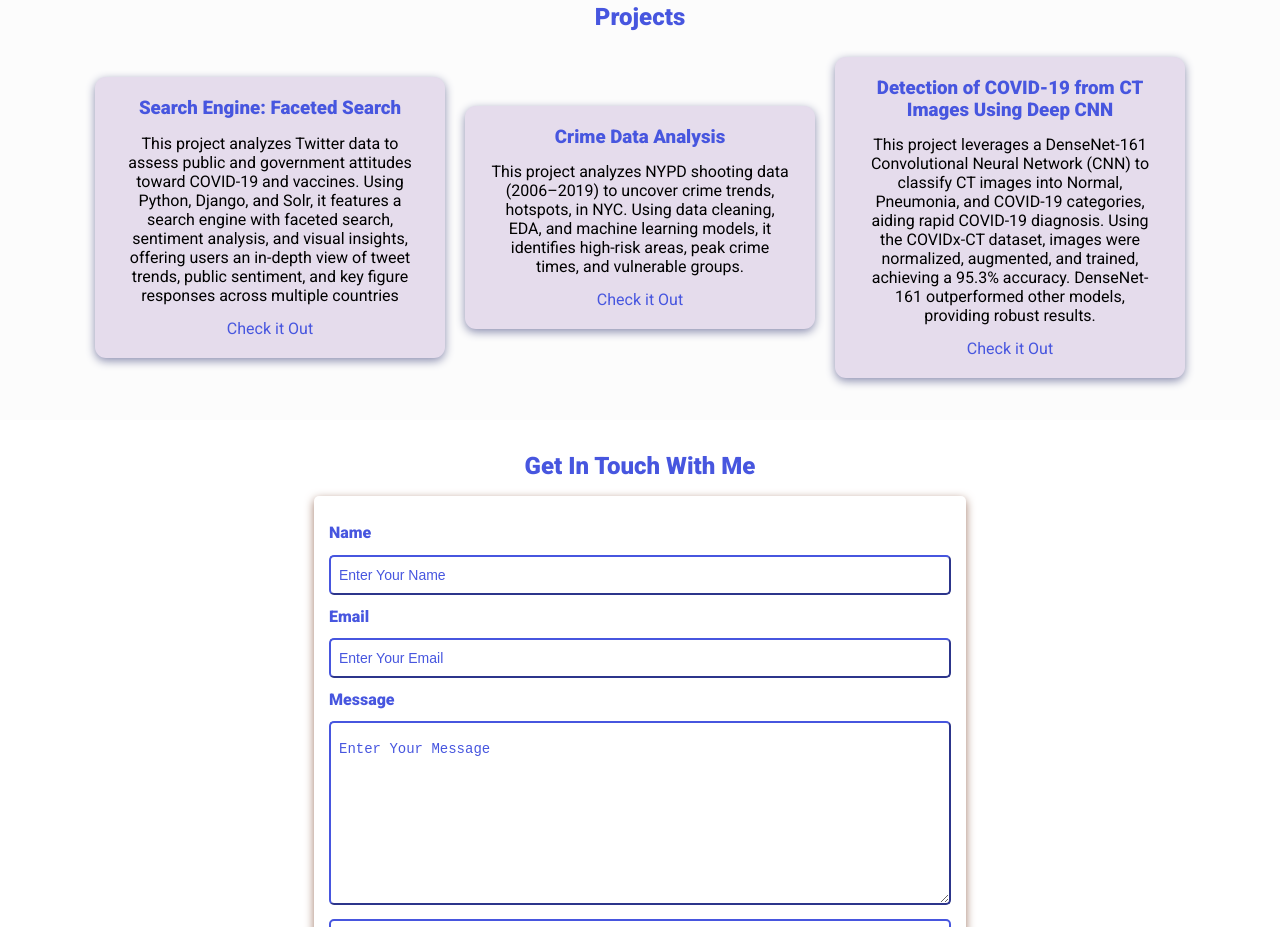
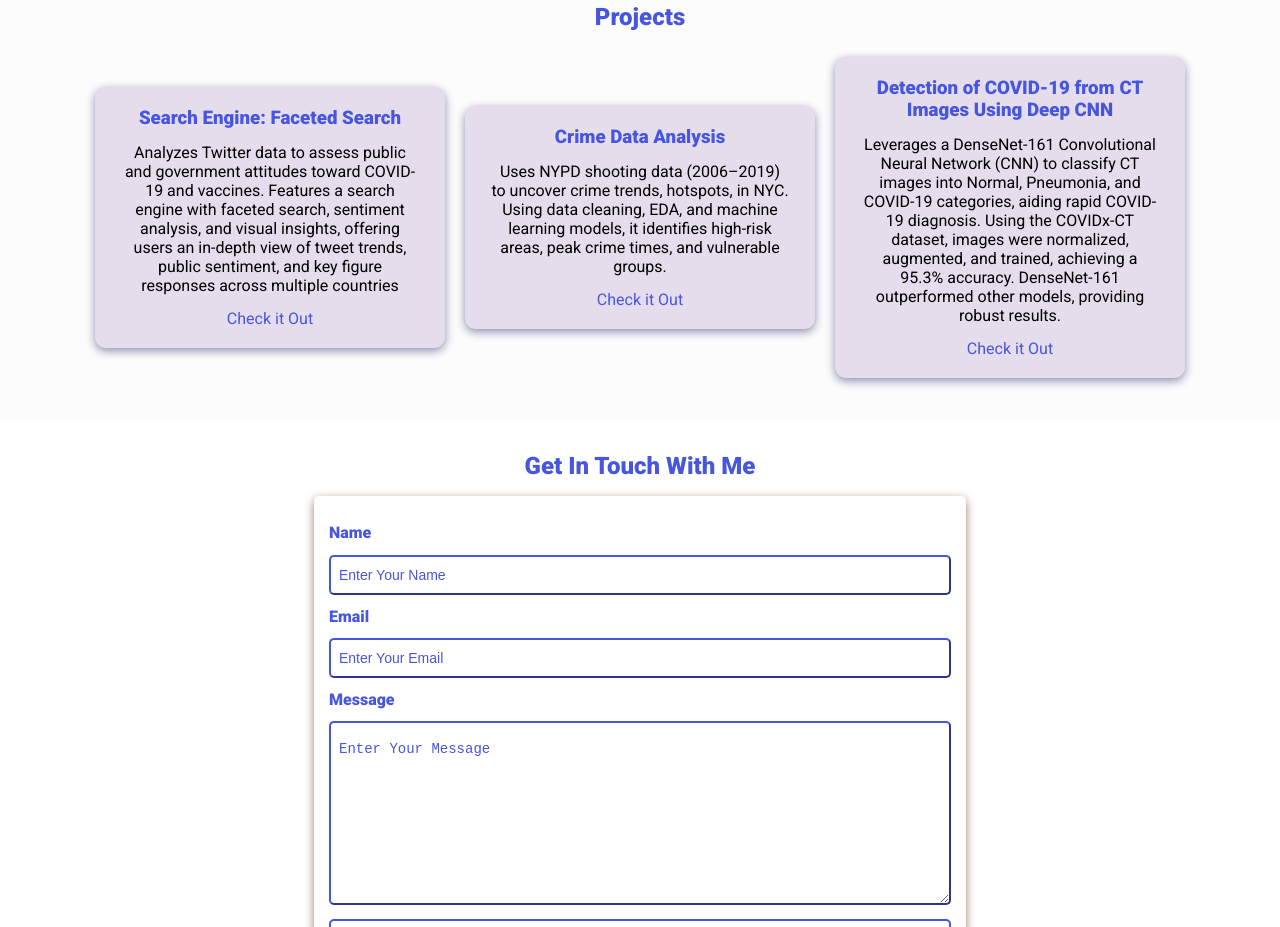
Before and after one commit to viswapujitha21/Portfolio, a plain HTML site: page index.html in a window 1280 px wide. Shown: the part 2193-3120 px from the top of the page. Drawn offline with nearby package versions, Linux system fonts and the light colour scheme.

Commit message:
Update index.html

```diff
--- a/index.html
+++ b/index.html
@@ -216,8 +216,8 @@
       <div class="projects-container">
         <div class="project-container project-card">
           <h3 class="project-title">Search Engine: Faceted Search</h3>
-          <p class="project-details">This project analyzes Twitter data to assess public and government attitudes toward COVID-19 and vaccines.
-            Using Python, Django, and Solr, it features a search engine with faceted search, sentiment analysis, and visual insights,
+          <p class="project-details">Analyzes Twitter data to assess public and government attitudes toward COVID-19 and vaccines.
+            Features a search engine with faceted search, sentiment analysis, and visual insights,
             offering users an in-depth view of tweet trends, public sentiment, and key figure responses across multiple countries
           </p>
           <a href="https://github.com/viswapujitha21/-Dissecting-Twitter-data-to-analyze-government-public-attitude-towards-Covid-and-vaccines" target="_blank" class="project-link">Check it Out</a>
@@ -225,7 +225,7 @@
         <div class="project-container project-card">
           <h3 class="project-title">Crime Data Analysis</h3>
           <p class="project-details">
-            This project analyzes NYPD shooting data (2006–2019) to uncover crime trends, hotspots,
+            Uses NYPD shooting data (2006–2019) to uncover crime trends, hotspots,
             in NYC. Using data cleaning, EDA, and machine learning models,
             it identifies high-risk areas, peak crime times, and vulnerable groups.
           </p>
@@ -234,7 +234,7 @@
         <div class="project-container project-card">
           <h3 class="project-title">Detection of COVID-19 from CT Images Using Deep CNN</h3>
           <p class="project-details">
-            This project leverages a DenseNet-161 Convolutional Neural Network (CNN) to classify CT images into Normal, Pneumonia, and COVID-19 categories, aiding rapid COVID-19 diagnosis. Using the COVIDx-CT dataset, images were normalized, augmented, and trained, achieving a 95.3% accuracy. DenseNet-161 outperformed other models, providing robust results.
+            Leverages a DenseNet-161 Convolutional Neural Network (CNN) to classify CT images into Normal, Pneumonia, and COVID-19 categories, aiding rapid COVID-19 diagnosis. Using the COVIDx-CT dataset, images were normalized, augmented, and trained, achieving a 95.3% accuracy. DenseNet-161 outperformed other models, providing robust results.
           </p>
           <a href="https://github.com/viswapujitha21/Detection-of-COVID-19-from-CT-images-using-Deep-Convolutional-Neural-Network-Design" target="_blank" class="project-link">Check it Out</a>
         </div>
```
